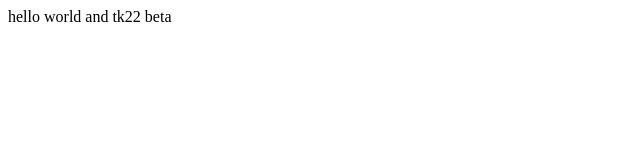
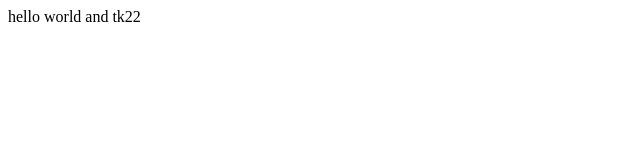
Before and after one commit to haraldkujat/amplify-hello-world, a plain HTML site: page index.html in a window 1280 px wide. Shown: the full height of the page, 0-640 px from the left. Drawn offline with Linux system fonts and the light colour scheme.

Commit message:
Update index.html

```diff
--- a/index.html
+++ b/index.html
@@ -1,3 +1,3 @@
 <html>
-  hello world and tk22 beta
+  hello world and tk22
 </html>
```
